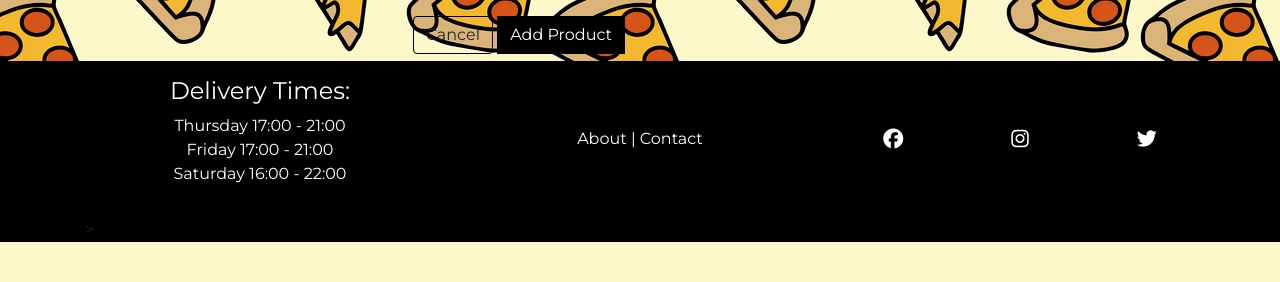
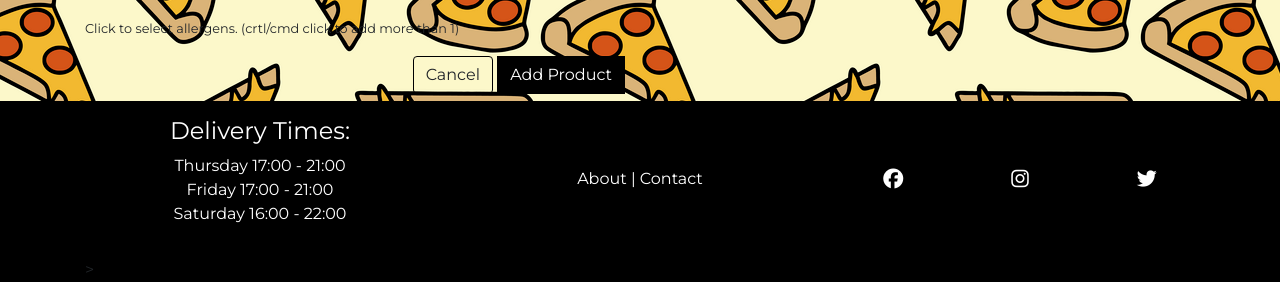
Before and after one commit to markj0hnst0n/pizza-delivery-place, a Django app: page /menu/add/ in a window 1280 px wide. Shown: the part 1268-1550 px from the top of the page. Before the commit the page ends 1510 px from the top, so only its background shows below. Run offline with Django 3.2, Linux system fonts and the light colour scheme; the visitor is signed in with stand-in values (Sample User, id 1); data that the repository does not hold is empty; some libraries are stand-ins or nearby versions.

Commit message:
helper text added to add/edit menu item to explain how to select allergens

```diff
--- a/menu/templates/menu/add_menu_item.html
+++ b/menu/templates/menu/add_menu_item.html
@@ -26,6 +26,9 @@
                 <form method="POST" action="{% url 'add_menu_item' %}" class="form mb-2" enctype="multipart/form-data">
                     {% csrf_token %}
                     {{ form | crispy }}
+                    <div class="pb-3">
+                        <small>Click to select allergens.  (crtl/cmd click to add more than 1) </small>
+                    </div>
                     <div class="text-right">
                         <a class="btn border-black" href="{% url 'admin' %}">Cancel</a>
                         <button class="btn btn-black rounded-0" type="submit">Add Product</button>
--- a/menu/templates/menu/edit_menu_item.html
+++ b/menu/templates/menu/edit_menu_item.html
@@ -32,6 +32,9 @@
                             {{ field }}
                         {% endif %}
                     {% endfor %}
+                    <div class="pb-3">
+                        <small>Click to select allergens.  (crtl/cmd click to add more than 1) </small>
+                    </div>
                     <div class="text-right">
                         <a class="btn border-black" href="{% url 'menu' %}">Cancel</a>
                         <button class="btn btn-black rounded-0" type="submit">Edit Product</button>
```
